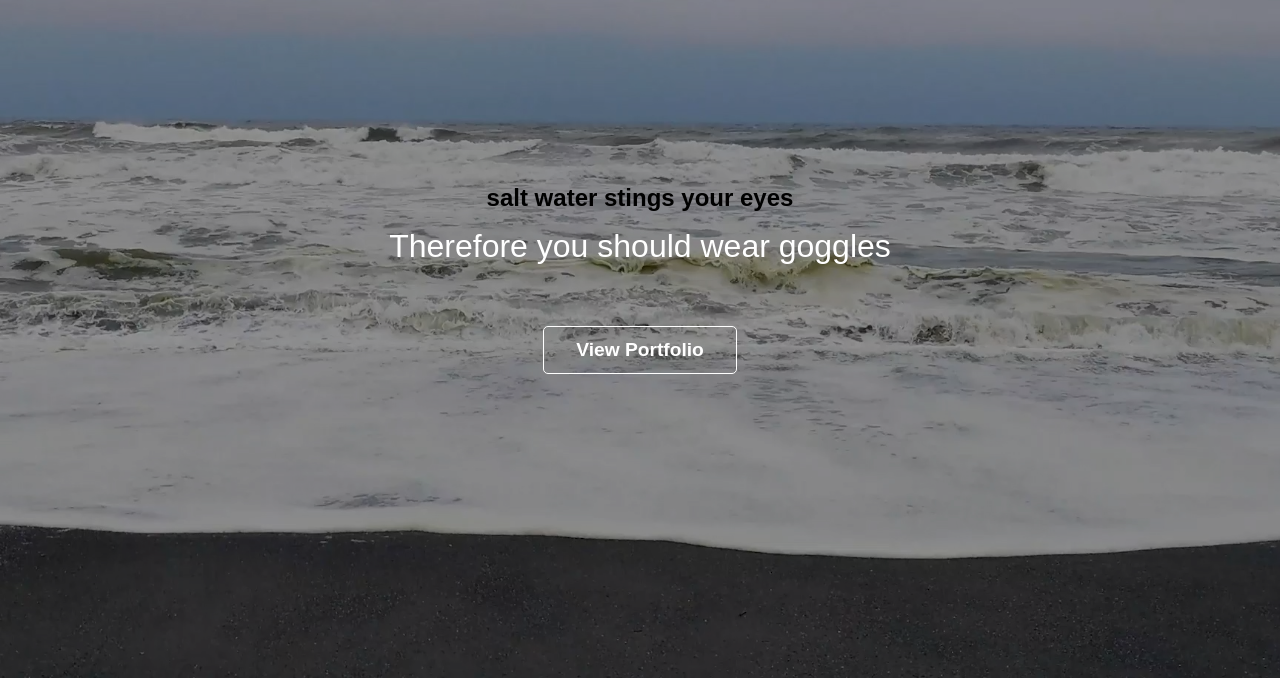
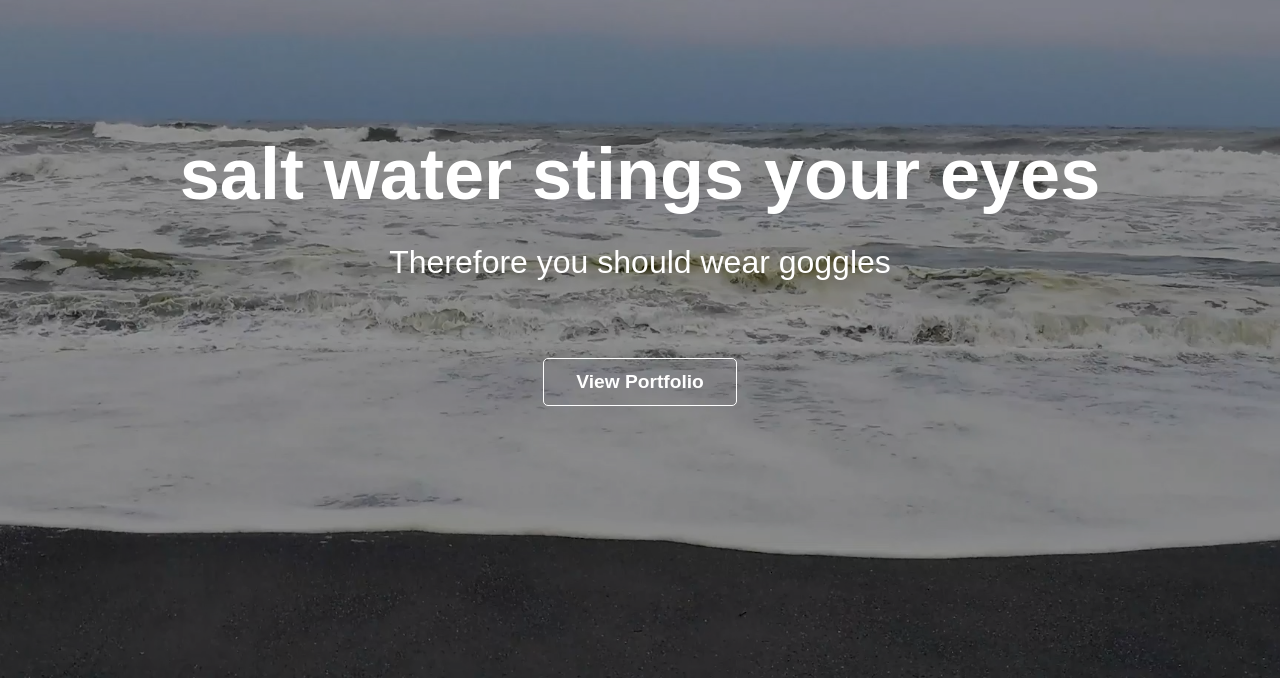
Before and after one commit to marcella-telles/marcella-telles.github.io, a plain HTML site: page index.html in a window 1280 px wide. Shown: the part 122-802 px from the top of the page. Drawn offline with Linux system fonts and the light colour scheme.

Commit message:
fixed hero text box

```diff
--- a/css/styles.css
+++ b/css/styles.css
@@ -159,6 +159,8 @@ img,
     padding: 1rem;
     z-index: 10;
     text-align: center;
+    color: white;
+    font-size: 3rem;
 }
 
 .hero-heading {
```
